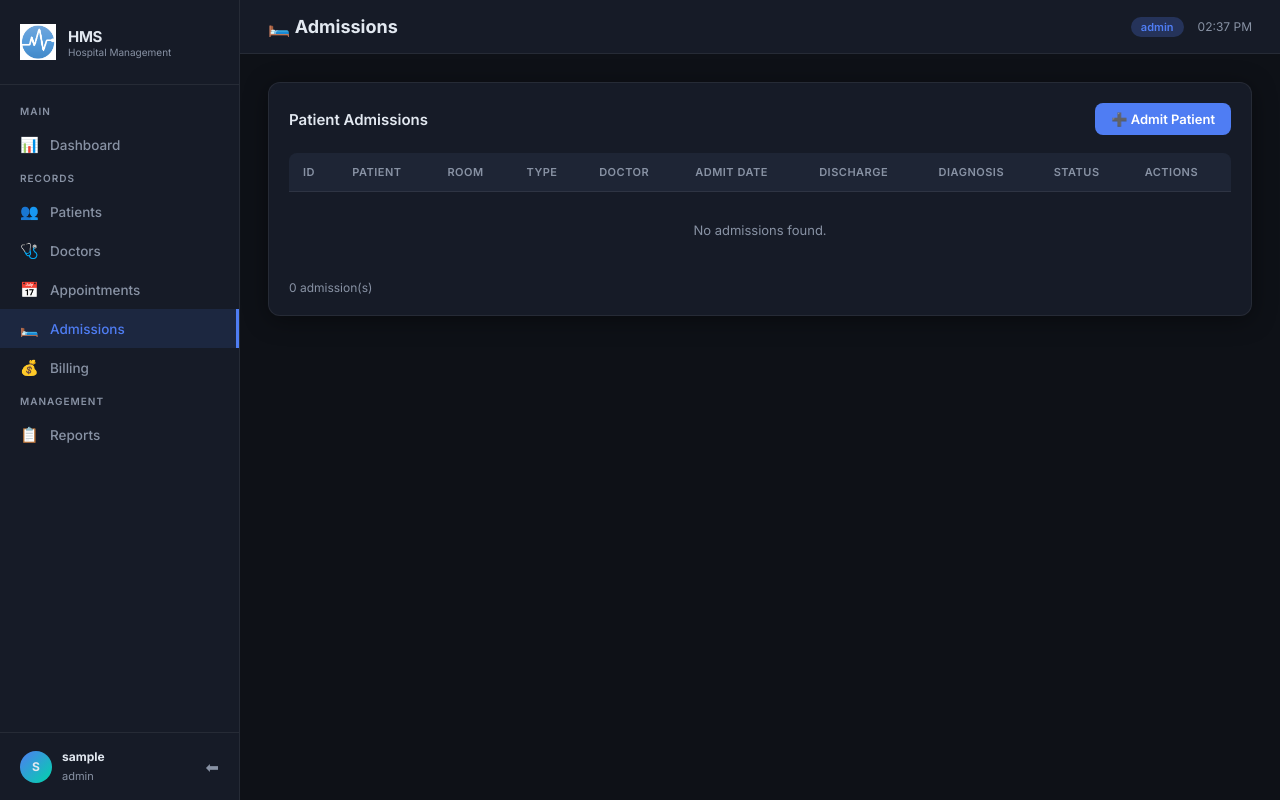
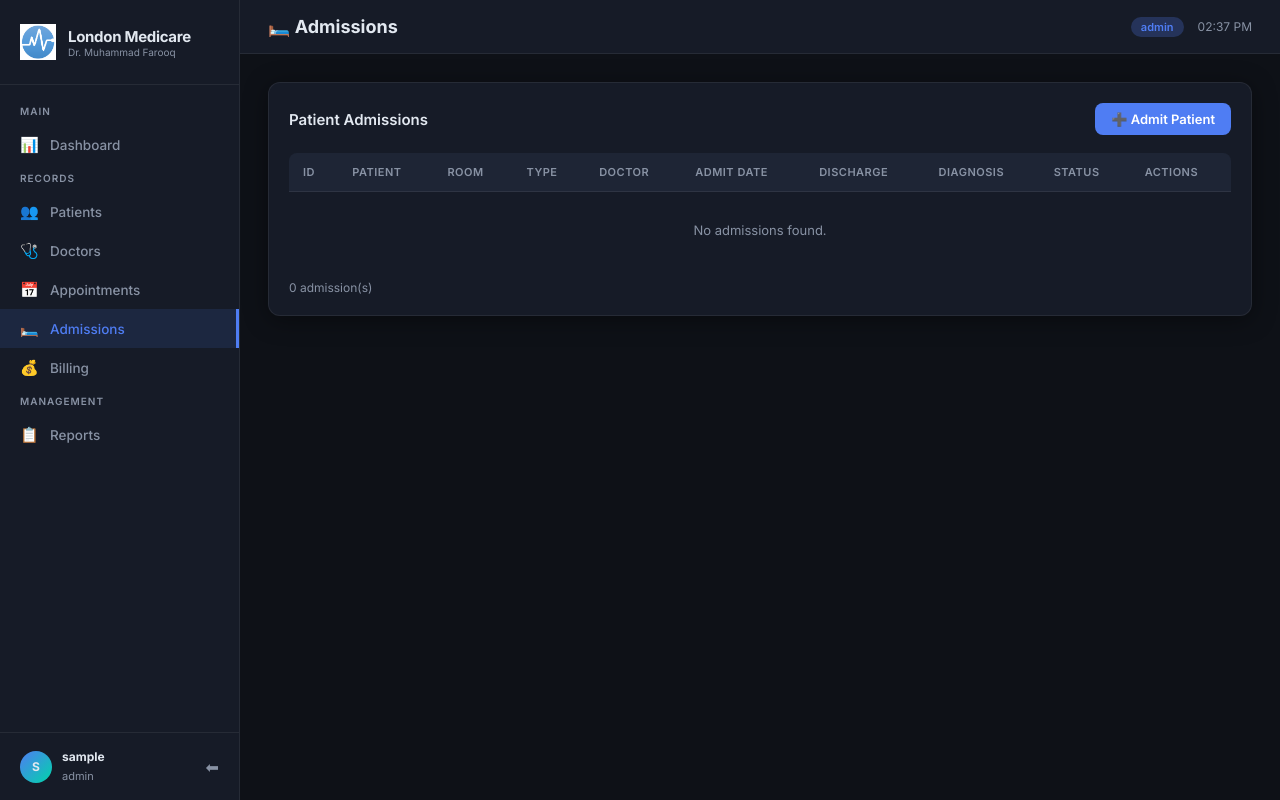
Before and after one commit to murs-leen/DataBase_Project, a Flask app: page /admissions in a window 1280 px wide. Run offline with Flask 3, Linux system fonts and the light colour scheme; the visitor is signed in with stand-in values (Sample User, id 1); data that the repository does not hold is empty.

```diff
--- a/06_GUI/templates/base.html
+++ b/06_GUI/templates/base.html
@@ -18,8 +18,8 @@
     <div class="sidebar-brand">
       <div class="logo-icon"><img src="{{ url_for('static', filename='pic/logo.png') }}" alt="Logo" style="width: 100%; height: 100%; object-fit: contain;"></div>
       <div>
-        <span>HMS</span>
-        <small>Hospital Management</small>
+        <span>London Medicare</span>
+        <small>Dr. Muhammad Farooq</small>
       </div>
     </div>
 
```
